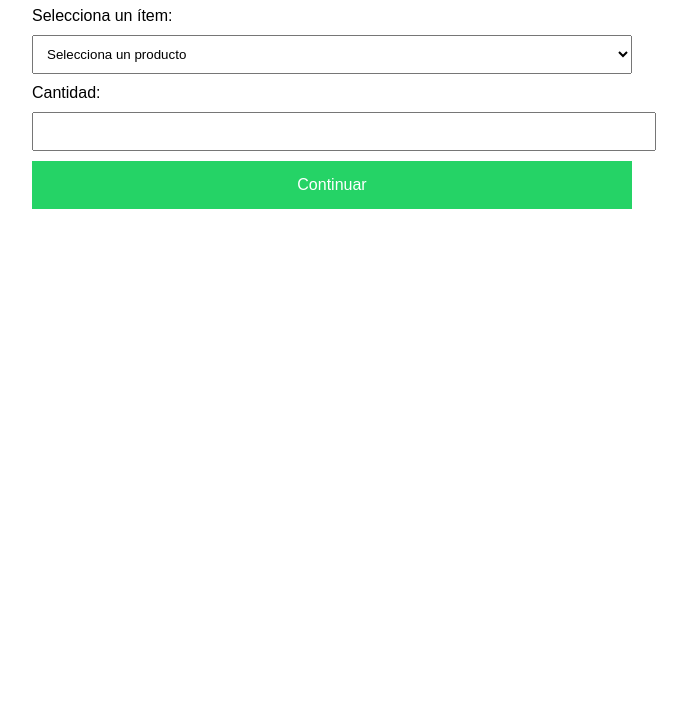
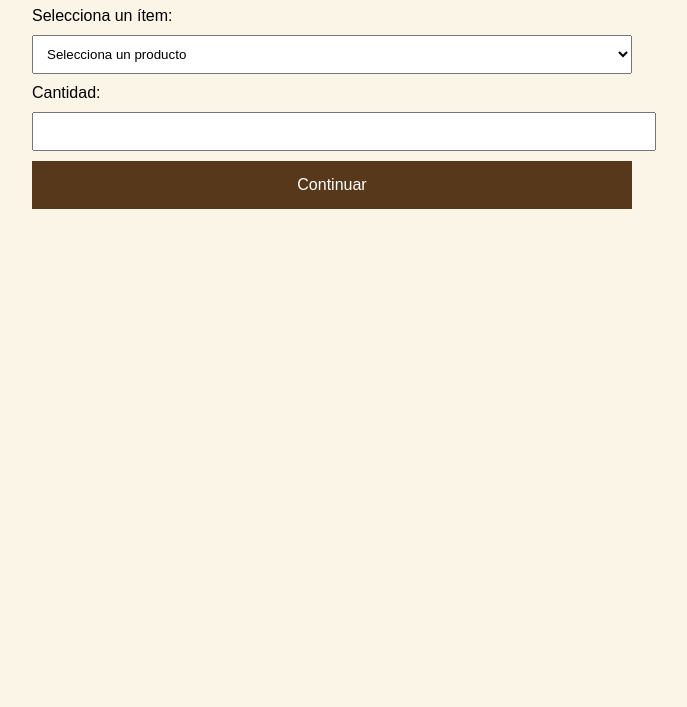
Before and after one commit to EmBP19/Yulka-Bakery, a plain HTML site: page index.html in a window 1280 px wide. Shown: the part 93-800 px from the top of the page, without its empty margins (308-995 px from the left). Drawn offline with Linux system fonts and the light colour scheme.

Commit message:
Changed background and button color

```diff
--- a/index.html
+++ b/index.html
@@ -10,6 +10,7 @@
             padding: 20px;
             max-width: 600px;
             margin: auto;
+            background-color: rgba(251, 245, 231, 255);
         }
         select, input {
             width: 100%;
@@ -19,7 +20,7 @@
         button {
             width: 100%;
             padding: 15px;
-            background-color: #25D366;
+            background-color: rgba(87,56,27,255);
             color: white;
             border: none;
             font-size: 16px;
```
